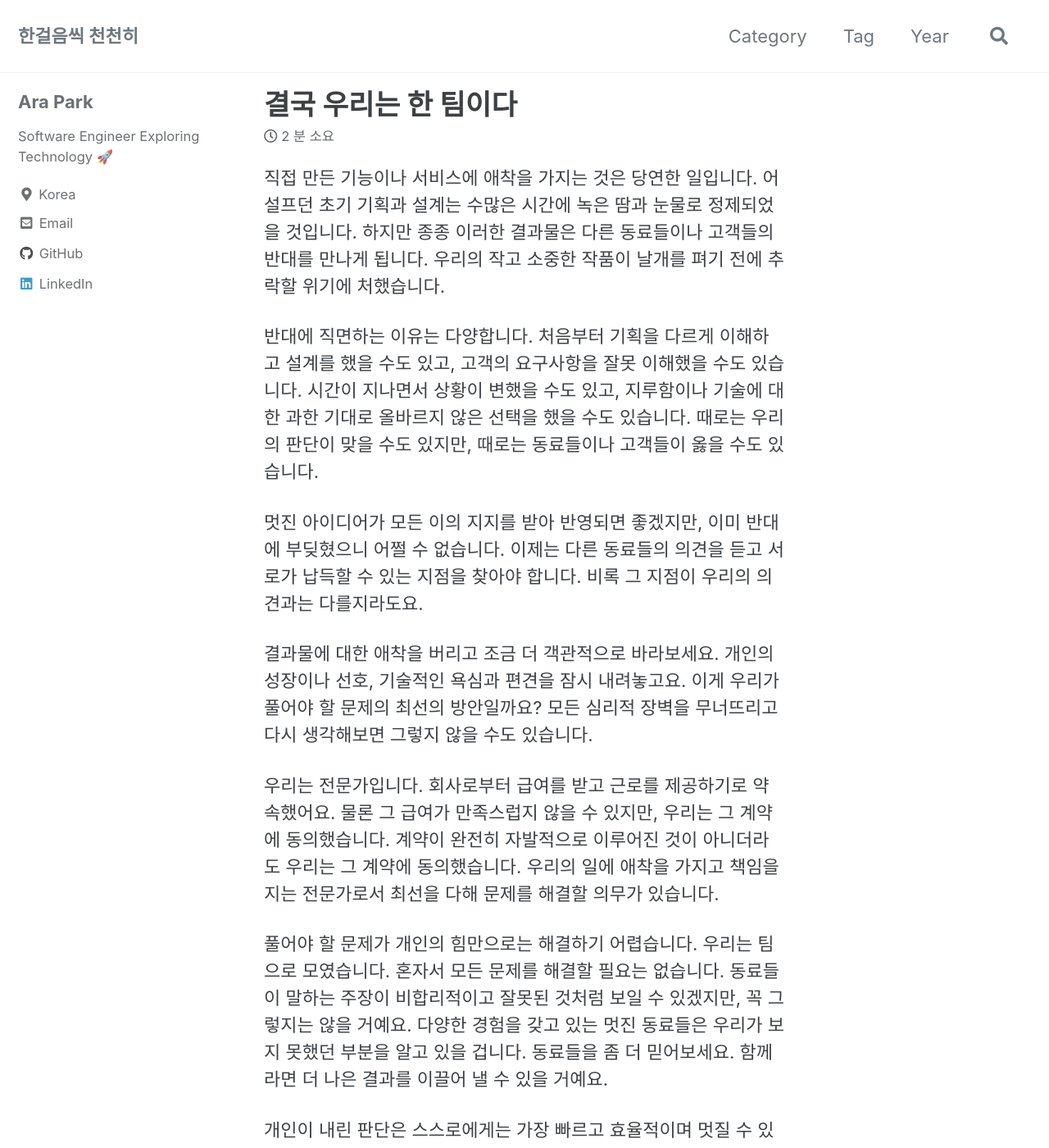
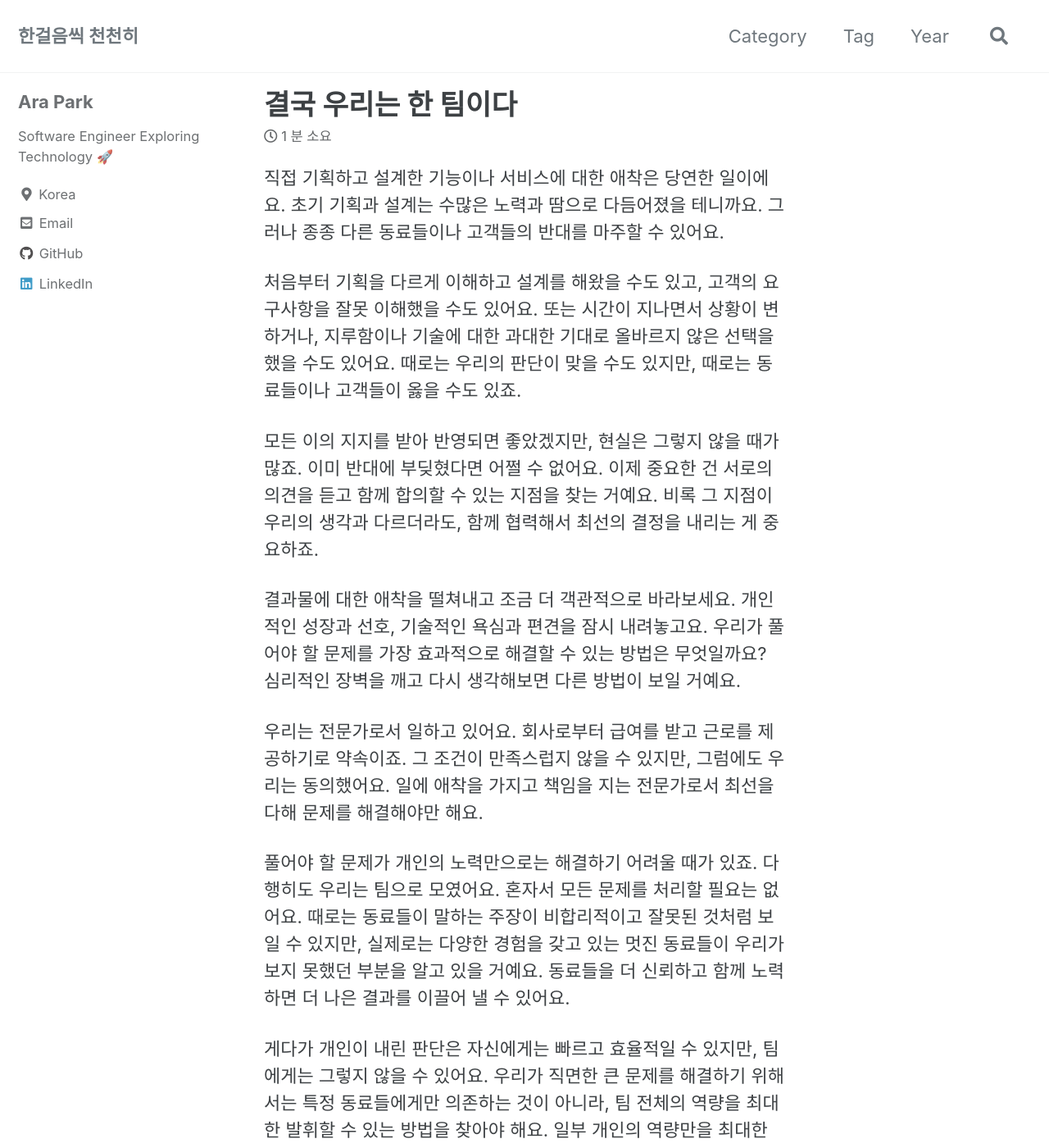
Before and after one commit to siyul-park/siyul-park.github.io, a Jekyll site: the page built from _posts/2024-04-12-we-are-one-team.md, in a window 1280 px wide and 1400 px high. Shown: the whole window at 82% size. Built offline with Jekyll 4.4.1, drawn with Linux system fonts in a browser that asks for light colours; cached includes are drawn as plain includes; comment, search, counter and statistics services are not loaded; some of the changed text lies outside the part shown.

Commit message:
docs: 가독성 개선

```diff
--- a/_posts/2024-04-12-we-are-one-team.md
+++ b/_posts/2024-04-12-we-are-one-team.md
@@ -1,24 +1,24 @@
 ---
 title: "결국 우리는 한 팀이다"
-date: 2024-04-12 12:00:00 +0900
+date: 2024-04-12 00:00:00 +0900
 categories: "management"
 tags: ["management"]
 ---
 
-직접 만든 기능이나 서비스에 애착을 가지는 것은 당연한 일입니다. 어설프던 초기 기획과 설계는 수많은 시간에 녹은 땀과 눈물로 정제되었을 것입니다. 하지만 종종 이러한 결과물은 다른 동료들이나 고객들의 반대를 만나게 됩니다. 우리의 작고 소중한 작품이 날개를 펴기 전에 추락할 위기에 처했습니다.
+직접 기획하고 설계한 기능이나 서비스에 대한 애착은 당연한 일이에요. 초기 기획과 설계는 수많은 노력과 땀으로 다듬어졌을 테니까요. 그러나 종종 다른 동료들이나 고객들의 반대를 마주할 수 있어요.
 
-반대에 직면하는 이유는 다양합니다. 처음부터 기획을 다르게 이해하고 설계를 했을 수도 있고, 고객의 요구사항을 잘못 이해했을 수도 있습니다. 시간이 지나면서 상황이 변했을 수도 있고, 지루함이나 기술에 대한 과한 기대로 올바르지 않은 선택을 했을 수도 있습니다. 때로는 우리의 판단이 맞을 수도 있지만, 때로는 동료들이나 고객들이 옳을 수도 있습니다.
+처음부터 기획을 다르게 이해하고 설계를 해왔을 수도 있고, 고객의 요구사항을 잘못 이해했을 수도 있어요. 또는 시간이 지나면서 상황이 변하거나, 지루함이나 기술에 대한 과대한 기대로 올바르지 않은 선택을 했을 수도 있어요. 때로는 우리의 판단이 맞을 수도 있지만, 때로는 동료들이나 고객들이 옳을 수도 있죠.
 
-멋진 아이디어가 모든 이의 지지를 받아 반영되면 좋겠지만, 이미 반대에 부딪혔으니 어쩔 수 없습니다. 이제는 다른 동료들의 의견을 듣고 서로가 납득할 수 있는 지점을 찾아야 합니다. 비록 그 지점이 우리의 의견과는 다를지라도요.
+모든 이의 지지를 받아 반영되면 좋았겠지만, 현실은 그렇지 않을 때가 많죠. 이미 반대에 부딪혔다면 어쩔 수 없어요. 이제 중요한 건 서로의 의견을 듣고 함께 합의할 수 있는 지점을 찾는 거예요. 비록 그 지점이 우리의 생각과 다르더라도, 함께 협력해서 최선의 결정을 내리는 게 중요하죠.
 
-결과물에 대한 애착을 버리고 조금 더 객관적으로 바라보세요. 개인의 성장이나 선호, 기술적인 욕심과 편견을 잠시 내려놓고요. 이게 우리가 풀어야 할 문제의 최선의 방안일까요? 모든 심리적 장벽을 무너뜨리고 다시 생각해보면 그렇지 않을 수도 있습니다.
+결과물에 대한 애착을 떨쳐내고 조금 더 객관적으로  바라보세요. 개인적인 성장과 선호, 기술적인 욕심과 편견을 잠시 내려놓고요. 우리가 풀어야 할 문제를 가장 효과적으로 해결할 수 있는 방법은 무엇일까요? 심리적인 장벽을 깨고 다시 생각해보면 다른 방법이 보일 거예요.
 
-우리는 전문가입니다. 회사로부터 급여를 받고 근로를 제공하기로 약속했어요. 물론 그 급여가 만족스럽지 않을 수 있지만, 우리는 그 계약에 동의했습니다. 계약이 완전히 자발적으로 이루어진 것이 아니더라도 우리는 그 계약에 동의했습니다. 우리의 일에 애착을 가지고 책임을 지는 전문가로서 최선을 다해 문제를 해결할 의무가 있습니다.
+우리는 전문가로서 일하고 있어요. 회사로부터 급여를 받고 근로를 제공하기로 약속이죠. 그 조건이 만족스럽지 않을 수 있지만, 그럼에도 우리는 동의했어요. 일에 애착을 가지고 책임을 지는 전문가로서 최선을 다해 문제를 해결해야만 해요.
 
-풀어야 할 문제가 개인의 힘만으로는 해결하기 어렵습니다. 우리는 팀으로 모였습니다. 혼자서 모든 문제를 해결할 필요는 없습니다. 동료들이 말하는 주장이 비합리적이고 잘못된 것처럼 보일 수 있겠지만, 꼭 그렇지는 않을 거예요. 다양한 경험을 갖고 있는 멋진 동료들은 우리가 보지 못했던 부분을 알고 있을 겁니다. 동료들을 좀 더 믿어보세요. 함께라면 더 나은 결과를 이끌어 낼 수 있을 거예요.
+풀어야 할 문제가 개인의 노력만으로는 해결하기 어려울 때가 있죠. 다행히도 우리는 팀으로 모였어요. 혼자서 모든 문제를 처리할 필요는 없어요. 때로는 동료들이 말하는 주장이 비합리적이고 잘못된 것처럼 보일 수 있지만, 실제로는 다양한 경험을 갖고 있는 멋진 동료들이 우리가 보지 못했던 부분을 알고 있을 거예요. 동료들을 더 신뢰하고 함께 노력하면 더 나은 결과를 이끌어 낼 수 있어요.
 
-개인이 내린 판단은 스스로에게는 가장 빠르고 효율적이며 멋질 수 있지만, 팀에게는 그렇지 않을 수 있습니다. 우리가 직면한 커다란 문제를 해결하기 위해 일부 동료들에게만 특화된 기술이나 절차를 사용하는 대신, 팀원 모두가 가능한 최대한의 역량을 발휘할 수 있는 지점을 찾아야 합니다. 몇 명의 개인의 역량만이 최대한으로 발휘되고 다른 동료들의 역량이 제한되는 것은 바람직하지 않을 겁니다. 함께 협력하여 문제를 해결하고 모든 팀원이 기여할 수 있는 기회를 제공하는 것이 중요합니다.
+게다가 개인이 내린 판단은 자신에게는 빠르고 효율적일 수 있지만, 팀에게는 그렇지 않을 수 있어요. 우리가 직면한 큰 문제를 해결하기 위해서는 특정 동료들에게만 의존하는 것이 아니라, 팀 전체의 역량을 최대한 발휘할 수 있는 방법을 찾아야 해요. 일부 개인의 역량만을 최대한 활용하고 다른 동료들의 역량을 제한하는 것은 옳지 않아요. 함께 협력하여 문제를 해결하고 모든 팀원이 기여할 수 있는 기회를 제공하는 것이 중요해요.
 
-비록 판단이 옳더라도 다른 동료들이 받아들일 수 없을지도 모릅니다. 앞에 있는 선택은 내일의 수많은 선택 중에 하나에 불과합니다. 동료들과의 너무 심한 충돌로 인해 잃어버린 신뢰와 소모된 감정은 앞으로의 여정을 어렵게 만들 수 있어요. 이번에 바른 판단을 내리는 것이 전체적으로 팀의 역량을 깎아 먹고 소중한 시간을 낭비할 수 있습니다. 때로는 두 걸음 전진하기 위해 약간은 잘못된 선택을 하는 것은 어떨까요? 그래도 지구는 돕니다.
+비록 판단이 옳더라도 다른 동료들이 받아들일 수 없을지도 모르죠. 현재의 선택은 미래의 여러 선택 중 하나일 뿐이에요. 동료들과의 과도한 충돌로 인해 신뢰를 잃고 너무 많은 감정을 소모하면 긴 여정을 어렵게 만들 수 있어요. 이번에 조금의 타협을 통해 앞으로 나아가는 것이 전체적으로 팀의 역량을 유지하고 소중한 시간을 절약하는 데 도움이 될 수 있어요. 때로는 조금의 오류를 감수하면서도 앞으로 나아가는 것은 어떨까요? 그래도 지구는 도니까요.
 
-결국, 기능이나 서비스는 그 자체로 가치가 있는 것이 아니라 단지 문제를 해결하는 수단일 뿐입니다. 결과물에 너무 강한 애착을 가지는 것보다는 문제 해결에 집중하는 게 중요합니다.
+결국, 기능이나 서비스는 그 자체로 가치가 있는 것이 아니라 단지 문제를 해결하는 수단일 뿐이예요. 결과물에 너무 강한 애착을 가지는 것보다는 문제 해결에 집중하는 게 중요해요.
```
